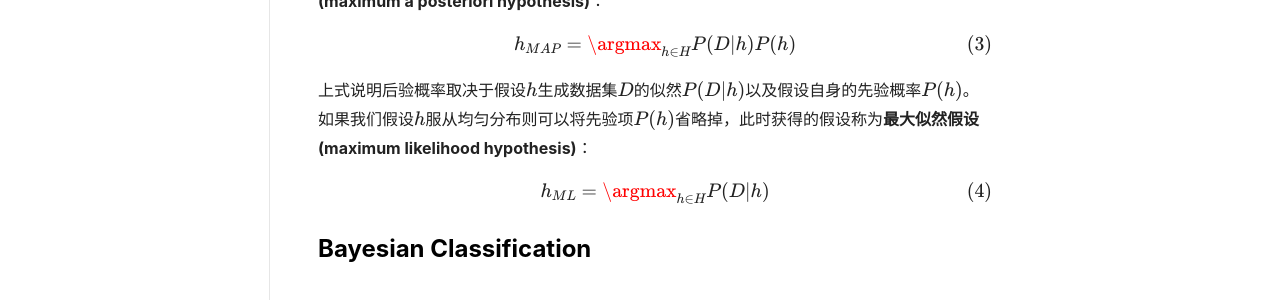
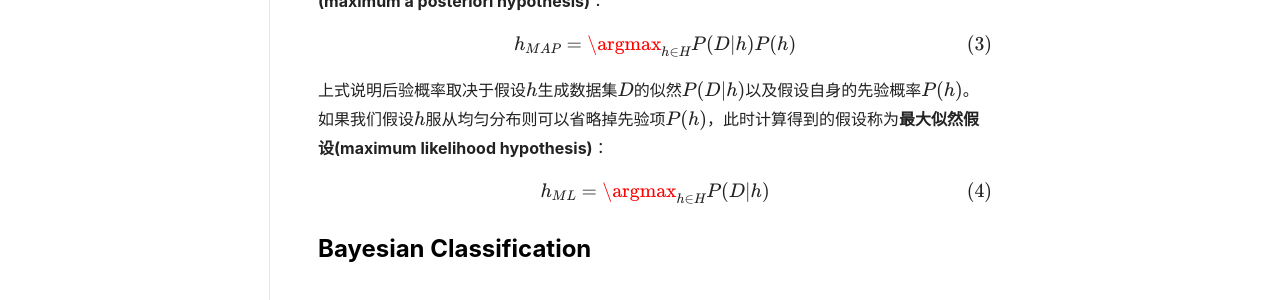
Before and after one commit to peng00bo00/peng00bo00_previous_blog, a Jekyll site: the page built from _posts/2021-09-27-OMSCS-ML-NOTES-08.md, in a window 1280 px wide. Shown: the part 1013-1313 px from the top of the page. Built offline with Jekyll 4.4.1, drawn with Linux system fonts in a browser that asks for light colours; nearby versions of some CDN libraries; formulas are drawn with MathJax 3.

Commit message:
Update 2021-09-27-OMSCS-ML-NOTES-08.md

```diff
--- a/_posts/2021-09-27-OMSCS-ML-NOTES-08.md
+++ b/_posts/2021-09-27-OMSCS-ML-NOTES-08.md
@@ -38,7 +38,7 @@ $$
 h_{MAP} = \argmax_{h \in H} P(D \vert h) P(h)
 $$
 
-上式说明后验概率取决于假设$h$生成数据集$D$的似然$P(D \vert h)$以及假设自身的先验概率$P(h)$。如果我们假设$h$服从均匀分布则可以将先验项$P(h)$省略掉，此时获得的假设称为**最大似然假设(maximum likelihood hypothesis)**：
+上式说明后验概率取决于假设$h$生成数据集$D$的似然$P(D \vert h)$以及假设自身的先验概率$P(h)$。如果我们假设$h$服从均匀分布则可以省略掉先验项$P(h)$，此时计算得到的假设称为**最大似然假设(maximum likelihood hypothesis)**：
 
 $$
 h_{ML} = \argmax_{h \in H} P(D \vert h)
```
